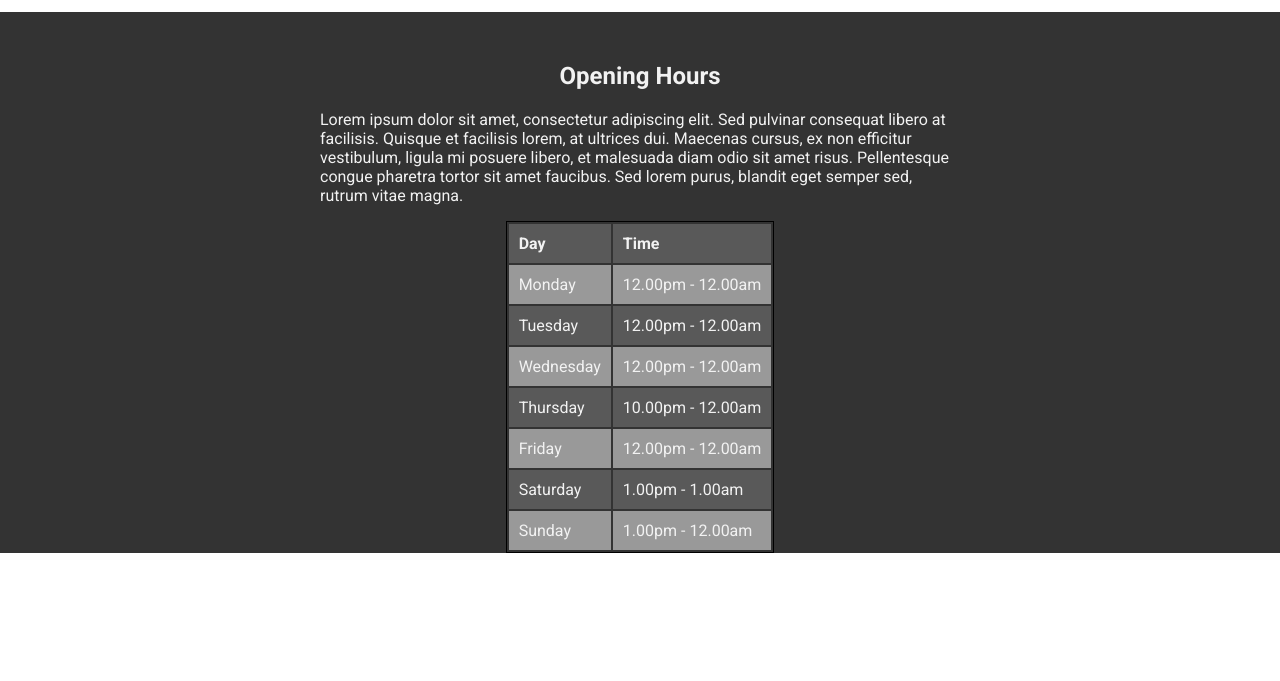
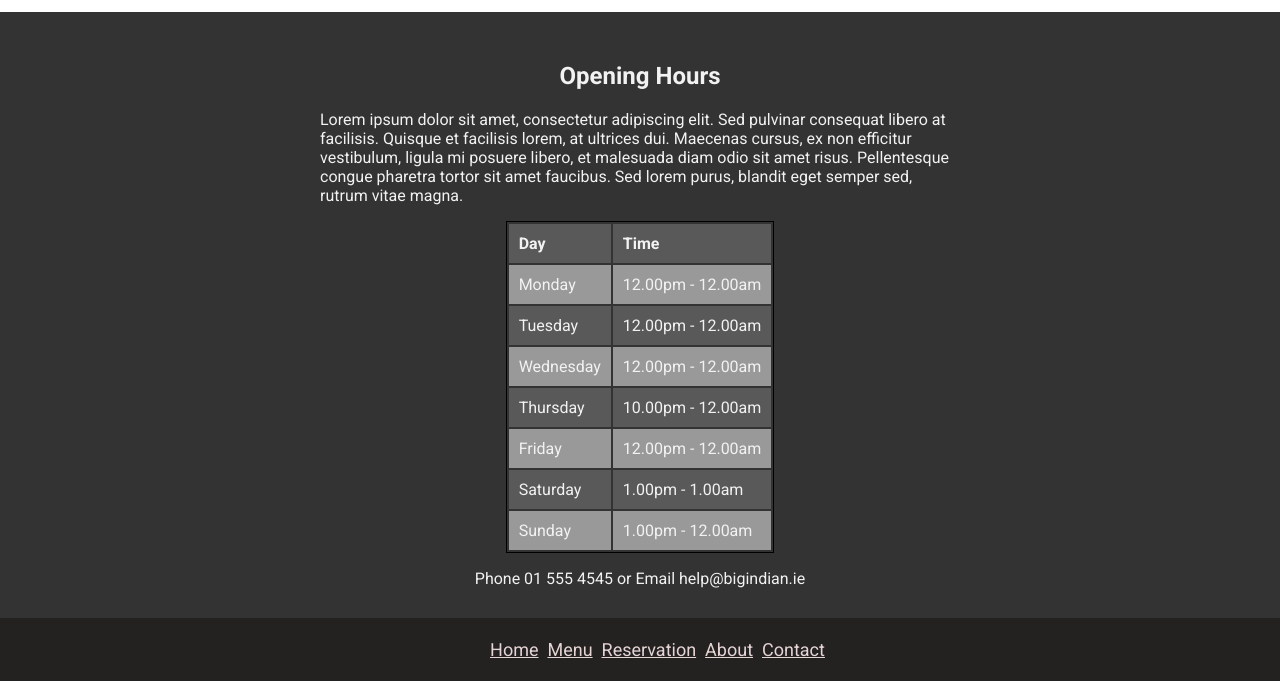
Before and after one commit to jonniesmyth/Web-Design---Indian-Restaurant, a plain HTML site: page index.html in a window 1280 px wide. Shown: the part 1133-1814 px from the top of the page. Before the commit the page ends 1686 px from the top, so only its background shows below. Drawn offline with nearby package versions, Linux system fonts and the light colour scheme.

Commit message:
changed stuff

```diff
--- a/index.html
+++ b/index.html
@@ -165,14 +165,28 @@
 
     	  </table>
 
+    	  <p class="phoneEmail">Phone 01 555 4545 or Email help@bigindian.ie</p>
+
   	  </div><!--end of columnOpeningHours-->
 
-  	</section><!--End of Opening Hours-->
+  	</section><!--End of Opening Hour-->
 
 
   	<!--FOOTER SECTION-->
 
-  	<footer>
+  	<footer id="footer">
+  	  <nav id="footerNavbar">
+  		<div class="container">
+  			<ul>
+  				<li><a href="index.html">Home</a></li>
+  				<li><a href="menu.html">Menu</a></li>
+  				<li><a href="">Reservation</a></li>
+  				<li><a href="about.html">About</a></li>
+  				<li><a href="contact.html">Contact</a></li>
+
+  			</ul>
+
+  		</div>
 
   	</footer><!--End of footer-->
 
```
